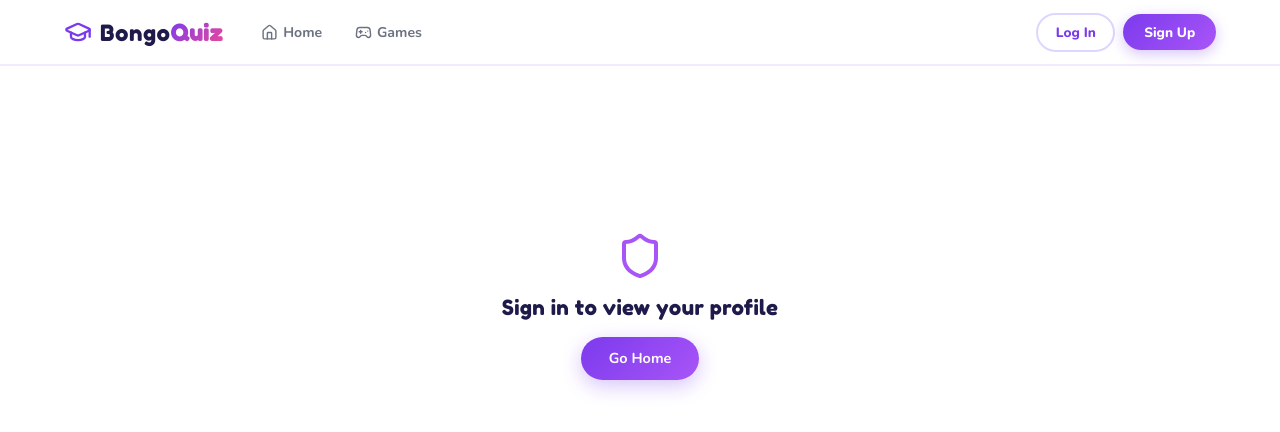
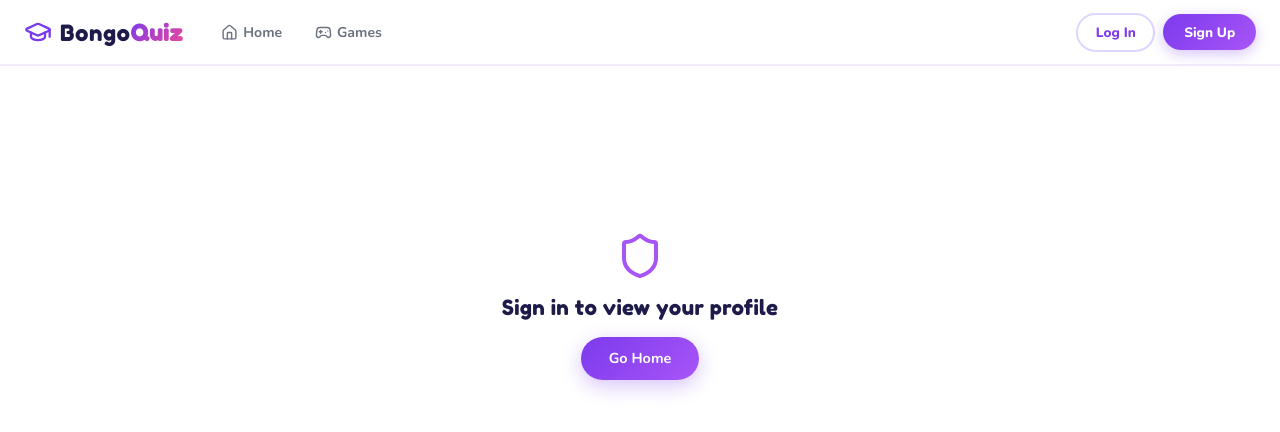
Before and after one commit to WaruchoJaneNgugi/Bongo, a React (Vite) app: page /profile in a window 1280 px wide. Shown: the top 432 px of the page. Built offline with nearby package versions, Linux system fonts and the light colour scheme.

Commit message:
updated the overall look and errors

```diff
--- a/src/styles/navbar.css
+++ b/src/styles/navbar.css
@@ -19,7 +19,7 @@
 }
 
 .nb-inner {
-  max-width: 1200px;
+  /*max-width: 1200px;*/
   margin: 0 auto;
   padding: 0 1.5rem;
   height: 64px;
```
